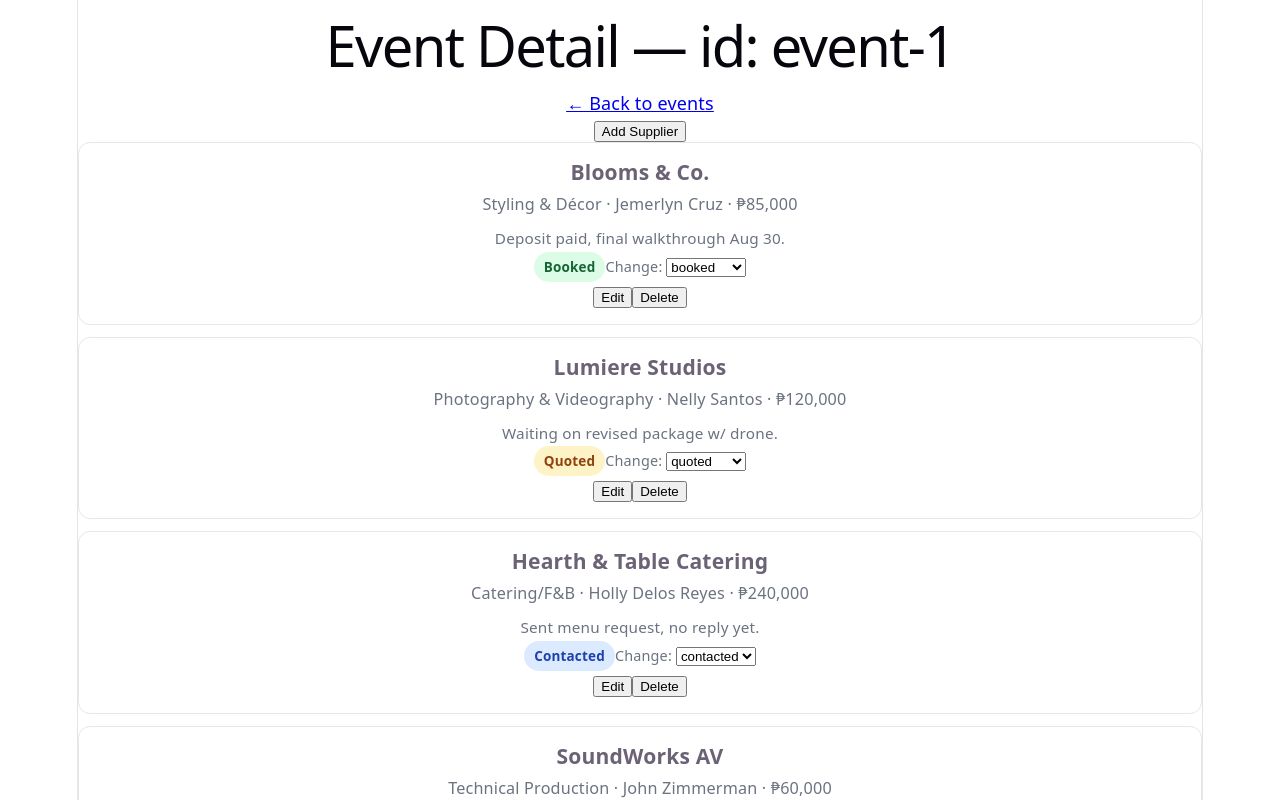
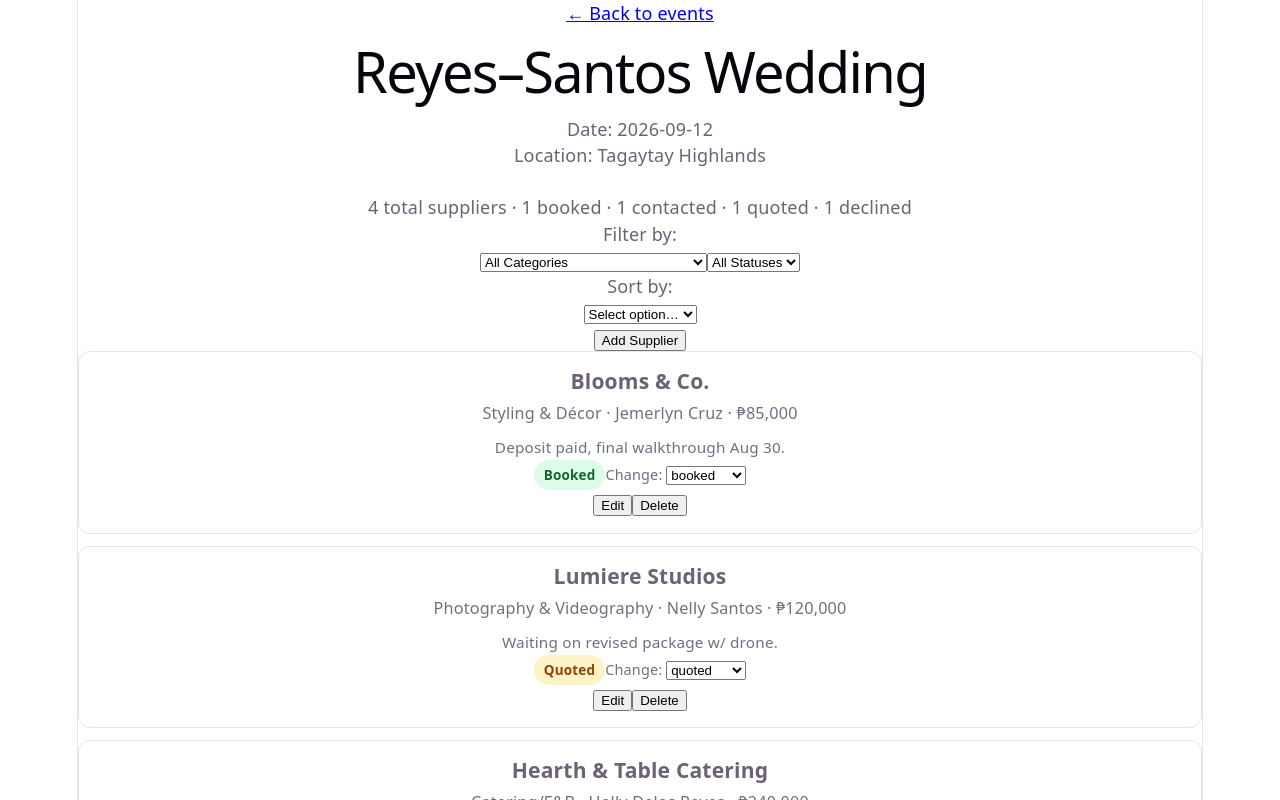
Before and after one commit to kfaith98/web-dev-portfolio, a React (Vite) app in the folder p4-react-app/on-the-books/: page /events/event-1 in a window 1280 px wide. Shown: the top 800 px of the page. Built offline with nearby package versions, Linux system fonts and the light colour scheme.

Commit message:
Add filter, sort, coverage summary, and empty states (Stories 4-5)

```diff
--- a/p4-react-app/on-the-books/src/data/constants.js
+++ b/p4-react-app/on-the-books/src/data/constants.js
@@ -14,9 +14,9 @@ export const CATEGORIES = [
 ];
 
 export const STATUSES = [
+    "booked",
     "contacted",
     "quoted",
-    "booked",
     "declined"
 ];
 
--- a/p4-react-app/on-the-books/src/pages/EventDetail.jsx
+++ b/p4-react-app/on-the-books/src/pages/EventDetail.jsx
@@ -3,11 +3,15 @@ import { useParams, Link } from "react-router-dom";
 import { EventsContext } from "../context/EventsContext";
 import SupplierCard from "../components/SupplierCard";
 import SupplierModal from "../components/SupplierModal";
+import { CATEGORIES, STATUSES } from "../data/constants";
 
 function EventDetail() {
   const { id } = useParams();
   const { state } = useContext(EventsContext);
   const [isOpen, setIsOpen] = useState(false);
+  const [categoryFilter, setCategoryFilter] = useState("");
+  const [statusFilter, setStatusFilter] = useState("");
+  const [sortKey, setSortKey] = useState("");
 
   const event = state.find((e) => e.id === id);
 
@@ -15,18 +19,111 @@ function EventDetail() {
     return "Event not found.";
   }
 
+  const supplierStatus = STATUSES.map(
+    (status) =>
+      `${event.suppliers.filter((s) => s.status === status).length} ${status}`,
+  );
+
+  const visibleSuppliers = event.suppliers
+    .filter(
+      (s) =>
+        (!categoryFilter || s.category === categoryFilter) &&
+        (!statusFilter || s.status === statusFilter),
+    )
+    .sort((a, b) => {
+      if (sortKey === "category") {
+        return a.category.localeCompare(b.category);
+      } else if (sortKey === "status") {
+        return STATUSES.indexOf(a.status) - STATUSES.indexOf(b.status);
+      } else {
+        return 0;
+      }
+    });
+
+  const handleEmptyStates = () => {
+    if (visibleSuppliers.length === 0 && event.suppliers.length > 0) {
+      return "No suppliers match these filters.";
+    } else if (visibleSuppliers.length === 0) {
+      return "No suppliers yet for this event.";
+    }
+  };
+
   return (
     <div>
-      <h1>Event Detail — id: {id}</h1>
       <Link to="/">← Back to events</Link>
+      <div>
+        <h1>{event.name}</h1>
+        <p>Date: {event.date}</p>
+        <p>Location: {event.location}</p>
+      </div>
       <br />
+      <div>
+        <p>
+          {event.suppliers.length} total suppliers ·{" "}
+          {supplierStatus.join(" · ")}
+        </p>
+      </div>
+      <div>
+        <label>Filter by:</label>
+        <br />
+        <select
+          name="category"
+          value={categoryFilter}
+          onChange={(e) => setCategoryFilter(e.target.value)}
+        >
+          <option value="">All Categories</option>
+          {CATEGORIES.map((category) => (
+            <option key={category} value={category}>
+              {category}
+            </option>
+          ))}
+        </select>
+
+        <select
+          name="status"
+          value={statusFilter}
+          onChange={(e) => setStatusFilter(e.target.value)}
+        >
+          <option value="">All Statuses</option>
+          {STATUSES.map((status) => (
+            <option key={status} value={status}>
+              {status}
+            </option>
+          ))}
+        </select>
+      </div>
+      <div>
+        <label>Sort by:</label>
+        <br />
+        <select
+          name="sort"
+          value={sortKey}
+          onChange={(e) => setSortKey(e.target.value)}
+        >
+          <option value="">Select option…</option>
+          <option value="category">Category</option>
+          <option value="status">Status</option>
+        </select>
+      </div>
       <button onClick={() => setIsOpen(true)}>Add Supplier</button>
-      <div style={{ display: "grid", gap: 12 }}>
-        {event.suppliers.map((supplier) => (
-          <SupplierCard key={supplier.id} supplier={supplier} eventId={event.id} />
-        ))}
-      </div>
-      {isOpen && <SupplierModal eventId={event.id} onClose={() => setIsOpen(false)} />}
+
+      {visibleSuppliers.length === 0 ? (
+        <p>{handleEmptyStates()}</p>
+      ) : (
+        <div style={{ display: "grid", gap: 12 }}>
+          {visibleSuppliers.map((supplier) => (
+            <SupplierCard
+              key={supplier.id}
+              supplier={supplier}
+              eventId={event.id}
+            />
+          ))}
+        </div>
+      )}
+
+      {isOpen && (
+        <SupplierModal eventId={event.id} onClose={() => setIsOpen(false)} />
+      )}
     </div>
   );
 }
--- a/p4-react-app/on-the-books/src/pages/EventsList.jsx
+++ b/p4-react-app/on-the-books/src/pages/EventsList.jsx
@@ -13,11 +13,16 @@ function EventsList() {
       <div style={{ maxWidth: 640, margin: "0 auto", padding: "0 16px" }}>
         <h1>Events</h1>
         <button onClick={() => setIsOpen(true)}>Add Event</button>
-        <div style={{ display: "grid", gap: 12 }}>
-          {state.map((event) => (
-            <EventCard key={event.id} event={event} />
-          ))}
-        </div>
+
+        {state.length === 0 ? (
+          <p>No events yet. Add one to get started.</p>
+        ) : (
+          <div style={{ display: "grid", gap: 12 }}>
+            {state.map((event) => (
+              <EventCard key={event.id} event={event} />
+            ))}
+          </div>
+        )}
       </div>
       {isOpen && <EventModal onClose={() => setIsOpen(false)} />}
     </div>
```
